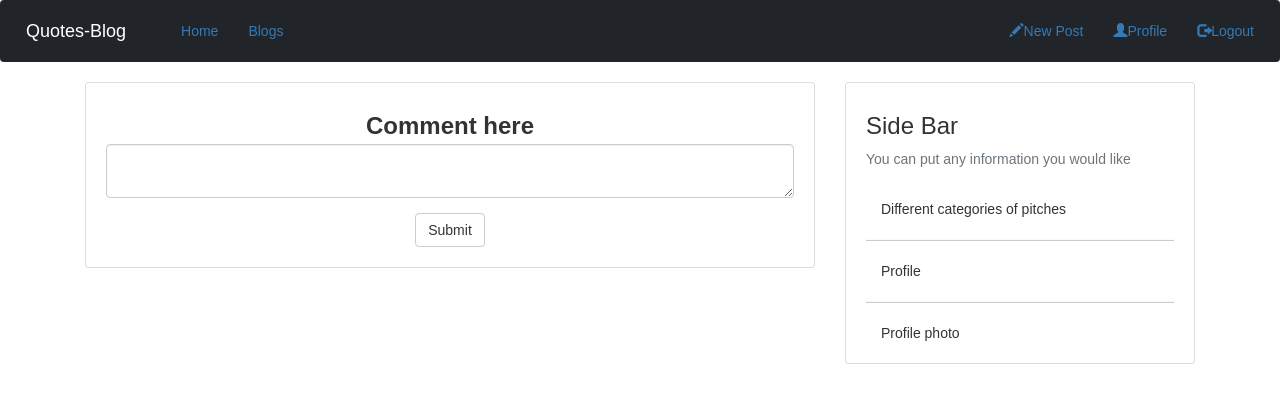
After one commit to ZephonMakale/Personal-Blog, a Flask app: page /comment/1/comment in a window 1280 px wide. The commit adds this page. Shown: the top 403 px of the page. Run offline with Flask 2, Linux system fonts and the light colour scheme; the visitor is signed in with stand-in values (Sample User, id 1); data that the repository does not hold is empty; some libraries are stand-ins or nearby versions.

Commit message:
Added the comment section

```diff
--- a/config.py
+++ b/config.py
@@ -1,6 +1,7 @@
 import os
 
 class Config:
+    QUOTES_API_KEY = 'http://quotes.stormconsultancy.co.uk/quotes.json'
     SECRET_KEY = 'pitch'
     SQLALCHEMY_DATABASE_URI = 'postgresql+psycopg2://macbookpro:1Chelsea@localhost/pitches'
     UPLOADED_PHOTOS_DEST ='app/static/photos'
--- a/quotes/__init__.py
+++ b/quotes/__init__.py
@@ -3,18 +3,21 @@
 from flask_bcrypt import Bcrypt
 from flask_login import LoginManager
 from flask_mail import Mail
+from flask_bootstrap import Bootstrap
 from config import config_options
 
 
 
 
 
+bootstrap = Bootstrap()
 db = SQLAlchemy()
 bcrypt = Bcrypt()
 login_manager = LoginManager()
 login_manager.login_view = 'users.login'
 login_manager.login_message_category = 'info'
 mail = Mail()
+
 
 
 
@@ -26,6 +29,7 @@
     bcrypt.init_app(app)
     login_manager.init_app(app)
     mail.init_app(app)
+    bootstrap.init_app(app)
 
 
     from quotes.users.routes import users
--- a/quotes/main/routes.py
+++ b/quotes/main/routes.py
@@ -1,6 +1,10 @@
 from flask import render_template, request, Blueprint
 from quotes.requests import get_random_quotes
 from quotes.models import Post
+from flask_login import login_required
+
+
+
 
 main = Blueprint('main', __name__)
 
@@ -14,4 +18,4 @@
 @main.route("/blogs")
 def blogs():
     quotes = get_random_quotes()
-    return render_template('blogs.html', title = 'About', quote= quotes)
+    return render_template('blogs.html', title = 'About', quotes= quotes)
--- a/quotes/models.py
+++ b/quotes/models.py
@@ -42,3 +42,27 @@
 
     def __repr__(self):
         return f"Post('{self.title}', '{self.date_posted}')"
+
+
+class Comment(db.Model):
+    __tablename__ = 'comments'
+    id = db.Column(db.Integer,primary_key = True)
+    comment = db.Column(db.Text(), nullable = False)
+    user_id = db.Column(db.Integer,db.ForeignKey("user.id"), nullable = False)
+    post_id = db.Column(db.Integer,db.ForeignKey("post.id"), nullable= False)
+
+    def save_comment(self):
+        db.session.add(self)
+        db.session.commit()
+
+    def delete_comment(self):
+        db.session.delete(self)
+        db.session.commit()
+
+
+    @classmethod
+    def get_comments(cls,post_id):
+        comments = Comment.query.filter_by(post_id=post_id).all()
+        return comments
+    def __repr__(self):
+        return f'Comment:{self.comment}'
--- a/quotes/posts/forms.py
+++ b/quotes/posts/forms.py
@@ -1,8 +1,14 @@
 from flask_wtf import FlaskForm
 from wtforms import StringField, SubmitField, TextAreaField
 from wtforms.validators import DataRequired
+from quotes.models import Comment
 
 class PostForm(FlaskForm):
     title = StringField('Title', validators=[DataRequired()])
     content = TextAreaField('Content', validators=[DataRequired()])
     submit = SubmitField('Post')
+
+
+class CommentForm(FlaskForm):
+    comment = TextAreaField('Comment here', validators=[DataRequired()])
+    submit = SubmitField('Submit')
--- a/quotes/posts/routes.py
+++ b/quotes/posts/routes.py
@@ -1,8 +1,8 @@
 from flask import render_template, url_for, flash, redirect, request, abort, Blueprint
 from flask_login import current_user, login_required
 from quotes import db
-from quotes.models import Post
-from quotes.posts.forms import PostForm
+from quotes.models import Post, Comment
+from quotes.posts.forms import PostForm, CommentForm
 
 posts = Blueprint('posts', __name__)
 
@@ -51,3 +51,15 @@
     db.session.commit()
     flash('Your post has been deleted!', 'success')
     return redirect(url_for('main.home'))
+
+@posts.route("/comment/<int:id>/comment", methods = ['GET','POST'])
+@login_required
+def new_comment(id):
+    all_comments = Post.query.filter_by(id =id).all()
+    postComments = Comment.query.filter_by(post_id = id).all()
+    form = CommentForm()
+    if form.validate_on_submit():
+        comment = form.comment.data
+        new_comment = Comment(post_id=id, comment=comment, user=current_user)
+        new_comment.save_comment()
+    return render_template('comment.html', all_comments= all_comments, postComment=postComments, form= form)
--- a/quotes/requests.py
+++ b/quotes/requests.py
@@ -1,7 +1,7 @@
 import requests, json
 
 def get_random_quotes():
-    r = requests.get('http://quotes.stormconsultancy.co.uk/random.json')
+    r = requests.get('http://quotes.stormconsultancy.co.uk/quotes.json')
     if r.status_code == 200:
         quote = r.json()
         return quote
--- /dev/null
+++ b/quotes/templates/base.html
@@ -0,0 +1 @@
+{% extends 'bootstrap/base.html'%}
--- /dev/null
+++ b/quotes/templates/comment.html
@@ -0,0 +1,17 @@
+{% import "bootstrap/wtf.html" as wtf %} {% extends 'layout.html' %} {% block
+content %}
+<article class="media content-section">
+  <div class="media-body">
+    <div class=".article-metadata">
+      <h3 class="text-center">{{wtf.quick_form(form)}}</h3>
+      {% for comment in postComment %}
+      <p class="article-title">{{comment.comment}}</p>
+      <p>{{comment.date_posted.strftime("%Y-%m-%d")}}</p>
+      <p class="article-content">By: {{comment.user.username}}</p>
+
+      {% endfor%}
+    </div>
+  </div>
+</article>
+
+{% endblock content %}
--- a/quotes/templates/home.html
+++ b/quotes/templates/home.html
@@ -10,6 +10,10 @@
                 </div>
                 <h2><a class="article-title" href="{{url_for('posts.post', post_id=post.id)}}">{{post.title}}</a></h2>
                 <p class="article-content">{{post.content}}</p>
+                <p class="lead parall rounded-0">
+                    <a class="btn btn-primary btn-md" href="{{url_for('posts.new_comment', id=post.id )}}">Comment</a>
+                </p>
+
 
             </div>
         </article>
```
Also changed, not shown: quotes/main/forms.py (added, +7 -0 lines), quotes/templates/blogs.html (+9 -7 lines), requirements.txt (+7 -0 lines), 1 other file.
